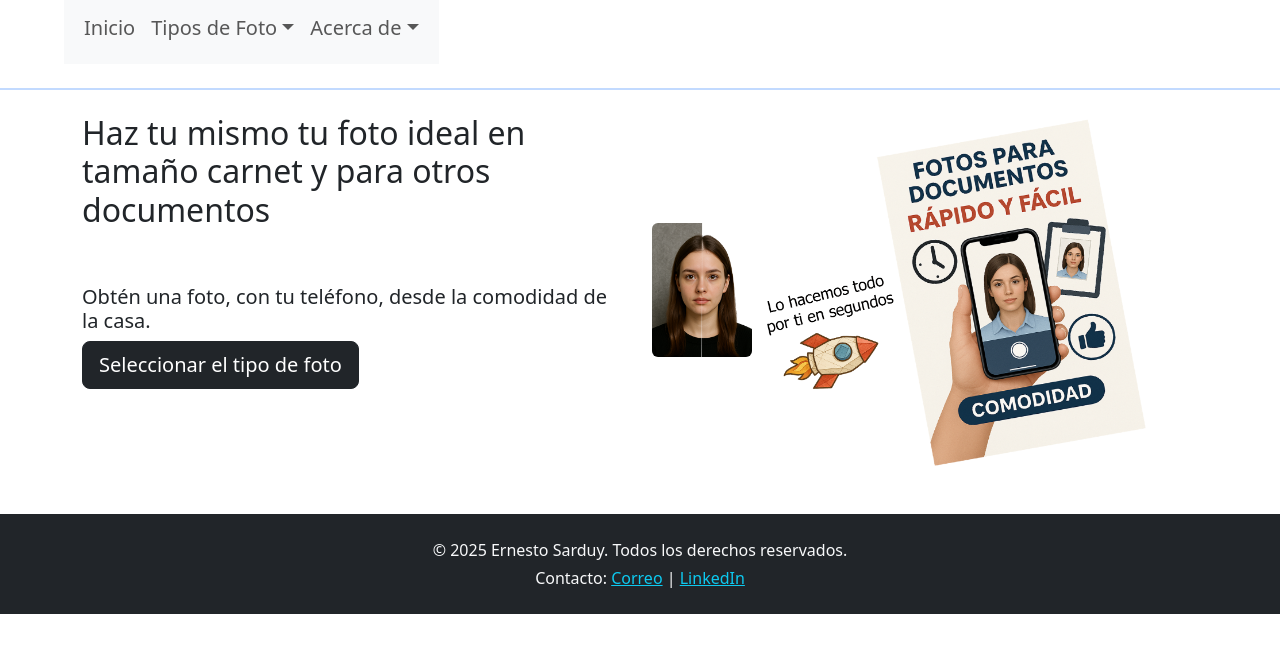
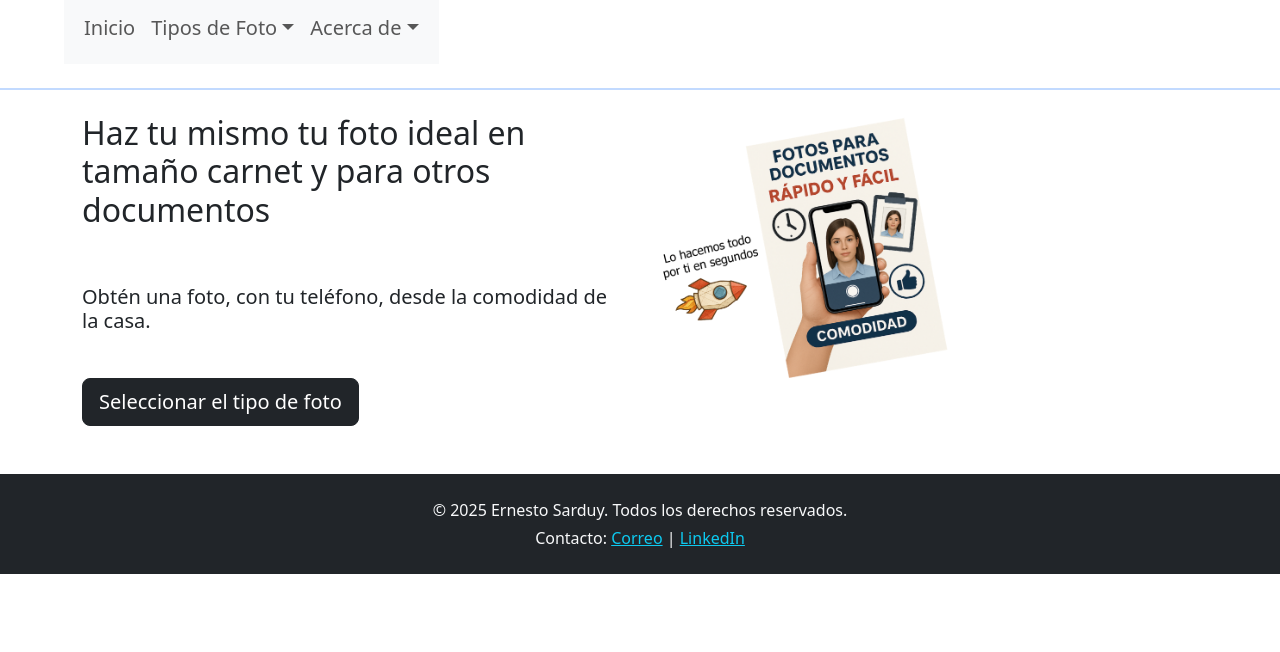
Before and after one commit to ernestosalonso2023/photoclub, a React (Vite) app in the folder photoclub/: page / in a window 1280 px wide. Shown: the top 652 px of the page. Built offline with nearby package versions, Linux system fonts and the light colour scheme.

Commit message:
modified:   photoclub/src/App.jsx

```diff
--- a/photoclub/src/App.jsx
+++ b/photoclub/src/App.jsx
@@ -34,7 +34,23 @@ const HomePage = (props) => {
           <h5>
             Obtén una foto, con tu teléfono, desde la comodidad de la casa.
           </h5>
-          <Button
+
+        </Col>
+        <Col>
+           <Image
+            src={Fotodoc}
+            fluid
+            rounded
+            width={300}
+            height={500}
+            alt="Foto ejemplo"
+          />
+        </Col>
+
+      </Row>
+      <Row>
+        <Col>
+        <Button
             variant="dark"
             size="lg"
             onClick={() => {
@@ -45,24 +61,6 @@ const HomePage = (props) => {
           >
             Seleccionar el tipo de foto
           </Button>
-        </Col>
-        <Col>
-          <Image
-            src={ci}
-            fluid
-            rounded
-            width={100}
-            height={200}
-            alt="Foto ejemplo"
-          />
-          <Image
-            src={Fotodoc}
-            fluid
-            rounded
-            width={400}
-            height={600}
-            alt="Foto ejemplo"
-          />
         </Col>
       </Row>
     </Container>
```
